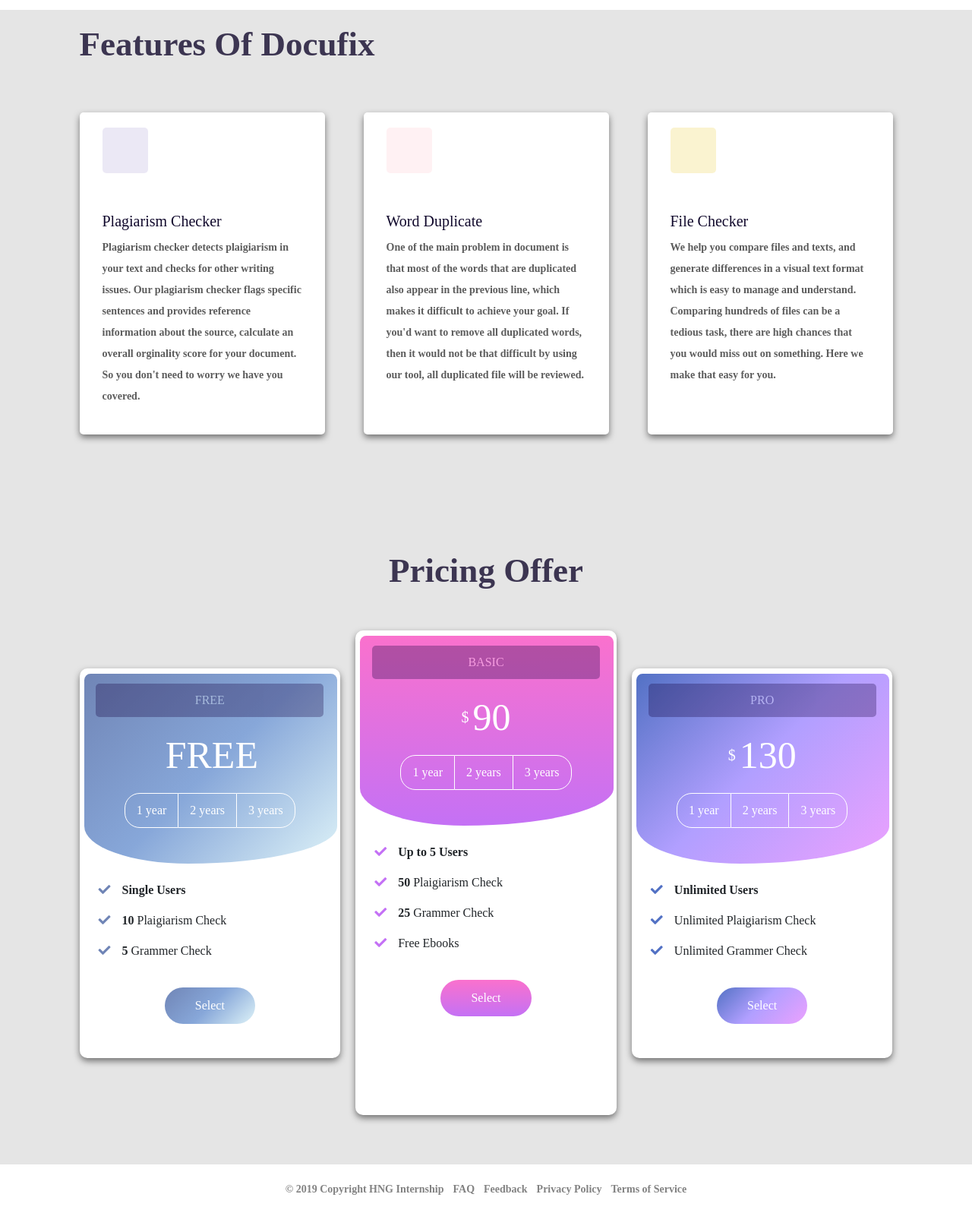
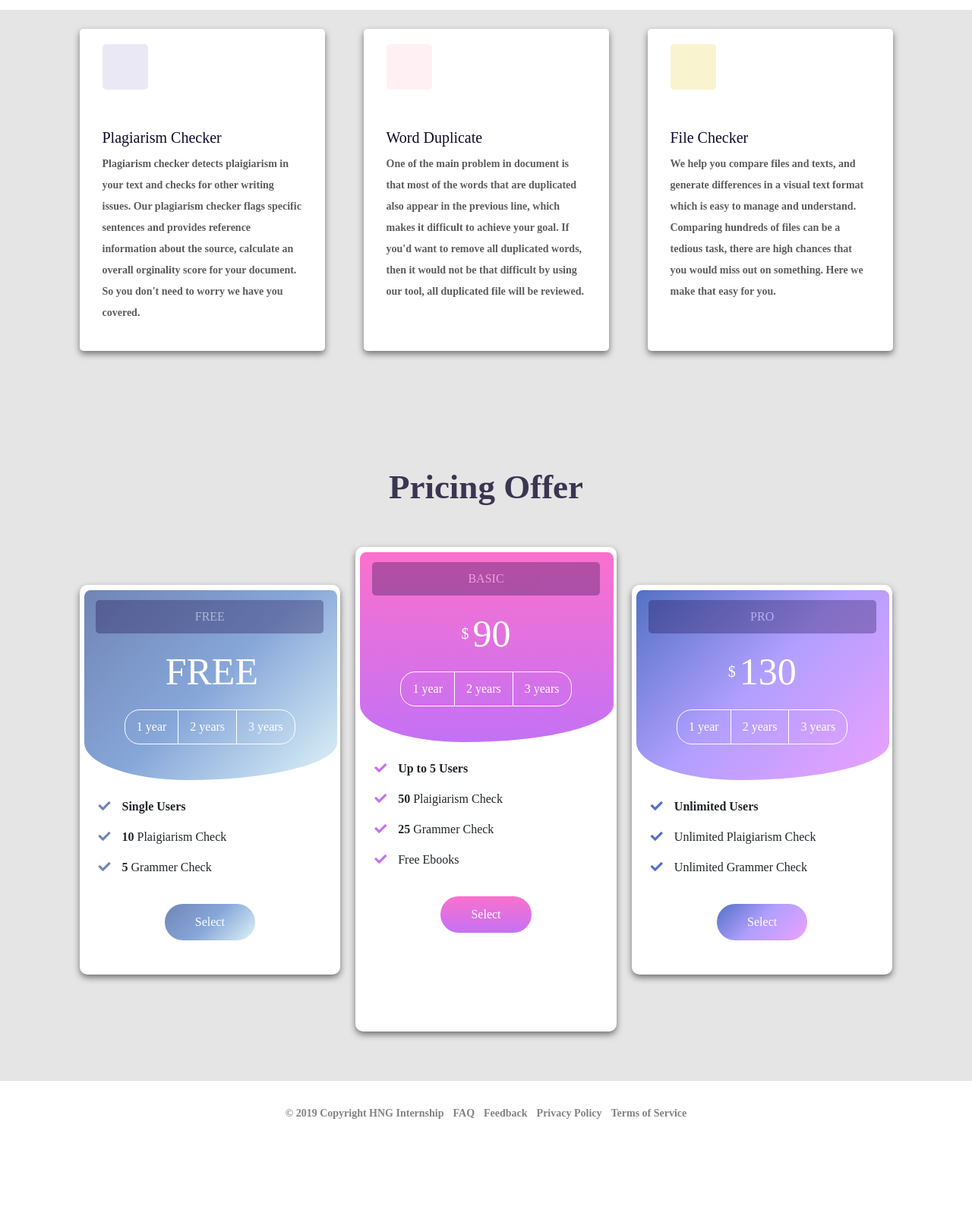
Before and after one commit to ssdanso/Docufix.io, a PHP site: page / in a window 1280 px wide. Shown: the part 463-2056 px from the top of the page at 76% size. After the commit the page ends 1936 px from the top, so only its background shows below. Run offline with PHP 8.4, Linux system fonts and the light colour scheme; some libraries are stand-ins or nearby versions.

Commit message:
Update main.css

```diff
--- a/css/main.css
+++ b/css/main.css
@@ -13,7 +13,7 @@
 .banner-wrapper {
   width: 90%;
   margin: auto;
-  padding-top: 50px;
+  padding-top: 10px !important;
 }
 
 .banner-wrapper h3 {
@@ -60,7 +60,7 @@
 
 .content-wrapper {
   background-color: #E5E5E5;
-  margin: 20px 0px;
+  margin: 30px auto !important;
   padding: 5px 30px;
 }
 
```
